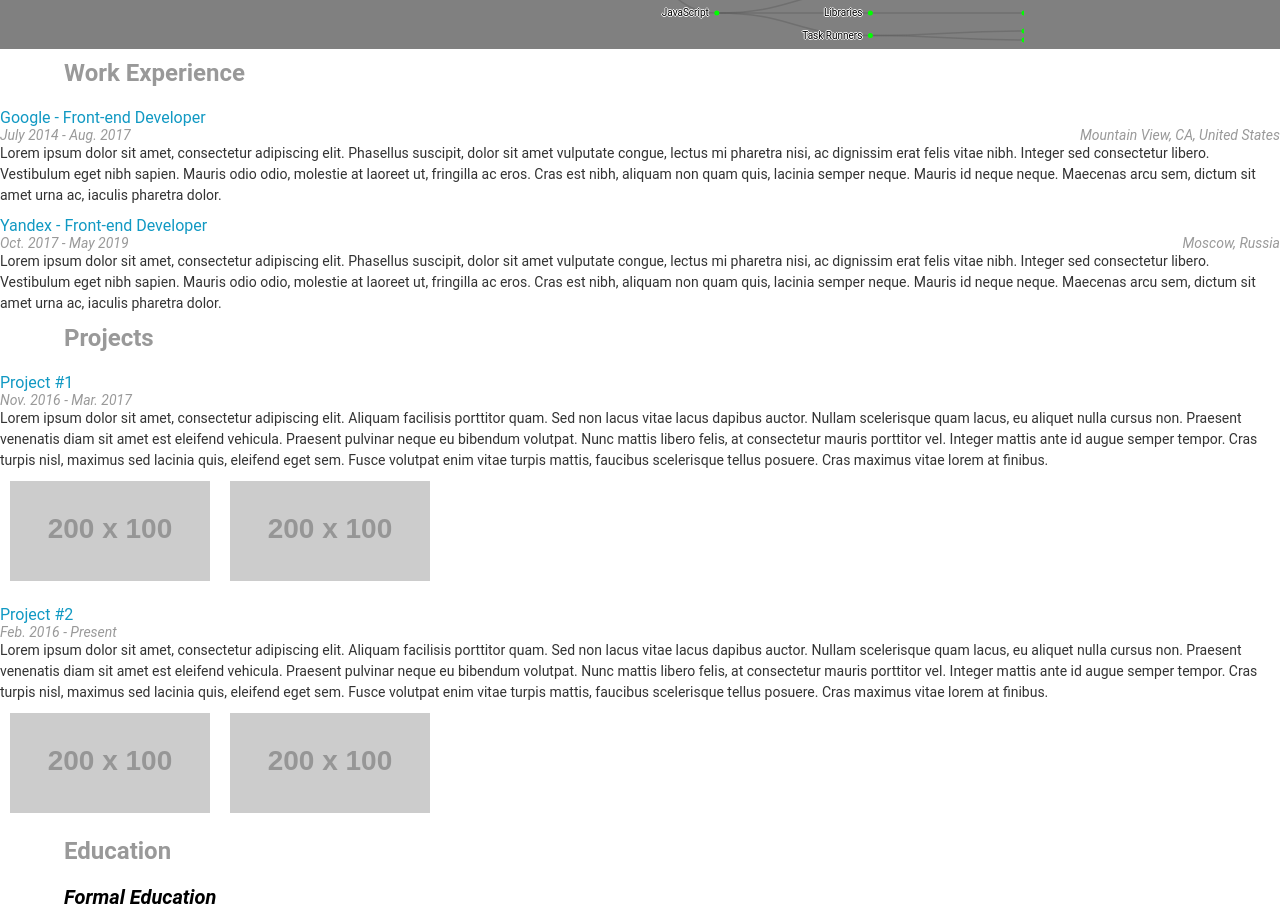
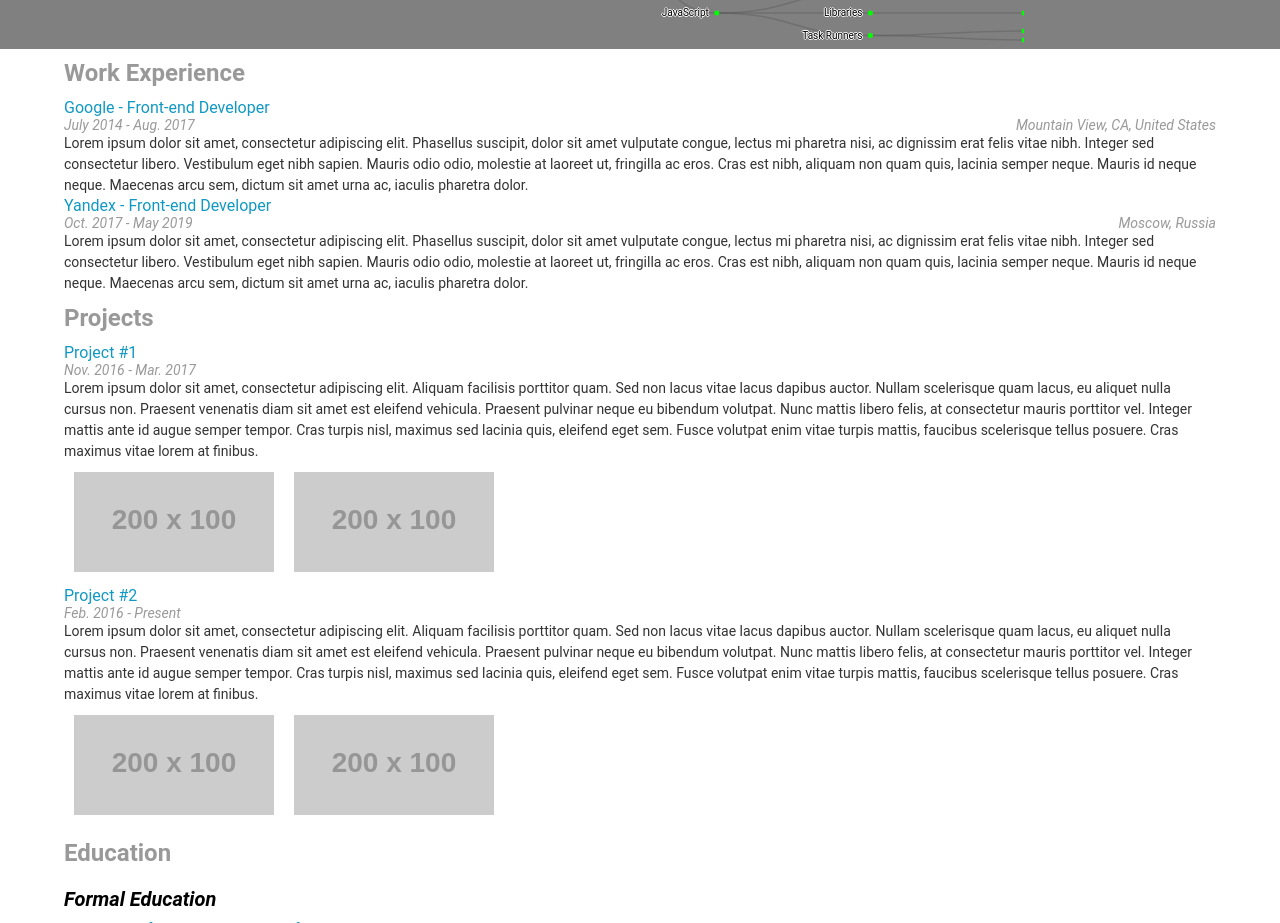
Before and after one commit to PictureElement/resume-template, a plain HTML site: page index.html in a window 1280 px wide. Shown: the part 1284-2207 px from the top of the page. Drawn offline with nearby package versions, Linux system fonts and the light colour scheme; some packages are replaced by stand-ins of ours; placeholder pictures from the web are drawn by us; files whose address does not match are found by name.

Commit message:
Add left padding to .work-entry, .project-entry, .school-entry, and .onlineCourse-entry

```diff
--- a/css/style.css
+++ b/css/style.css
@@ -59,7 +59,7 @@
 a {
     color: #1199c3;
     text-decoration: none;
-    margin-top: 10px;
+    /*margin-top: 10px;*/
     display: block;
 }
 
@@ -69,13 +69,6 @@
 
 img {
     padding: 10px;
-}
-
-/*
-An element that has the clear property set on it will not move up adjacent to the float like the float desires, but will move itself down past the float.
-*/
-.clear-float {
-    clear: both;
 }
 
 /************* HEADER *************/
@@ -131,7 +124,7 @@
     color: lime;
 }
 
-/************* HEADER *************/
+/************* SKILLS *************/
 
 .svg-wrapper {
     width: 100%;
@@ -145,13 +138,24 @@
     /*border: 5px solid blue;*/
 }
 
-/************* WORK EXPERIENCE *************/
+/************* GENERAL *************/
+
+.work-entry, .project-entry, .school-entry, .onlineCourse-entry {
+  padding: 0 5%;
+}
 
 .date-text, .location-text {
   font-style: italic;
   font-size: 14px;
   color: #999;
   line-height: 16px;
+}
+
+/*
+An element that has the clear property set on it will not move up adjacent to the float like the float desires, but will move itself down past the float.
+*/
+.clear-float {
+    clear: both;
 }
 
 /************* MEDIA QUERIES *************/
@@ -168,9 +172,7 @@
 
 
 /*
-.education-entry, .work-entry, .project-entry {
-  padding: 0 5%;
-}
+
 
 .orange {
   background-color: #f5ae23;
```
